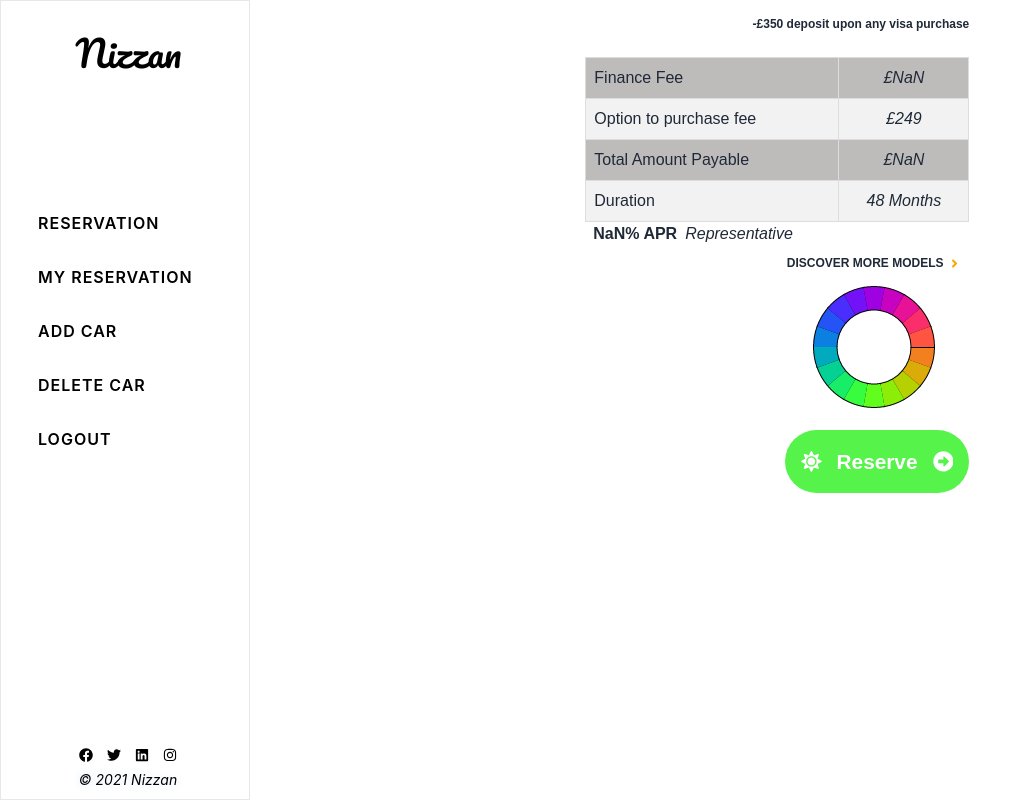
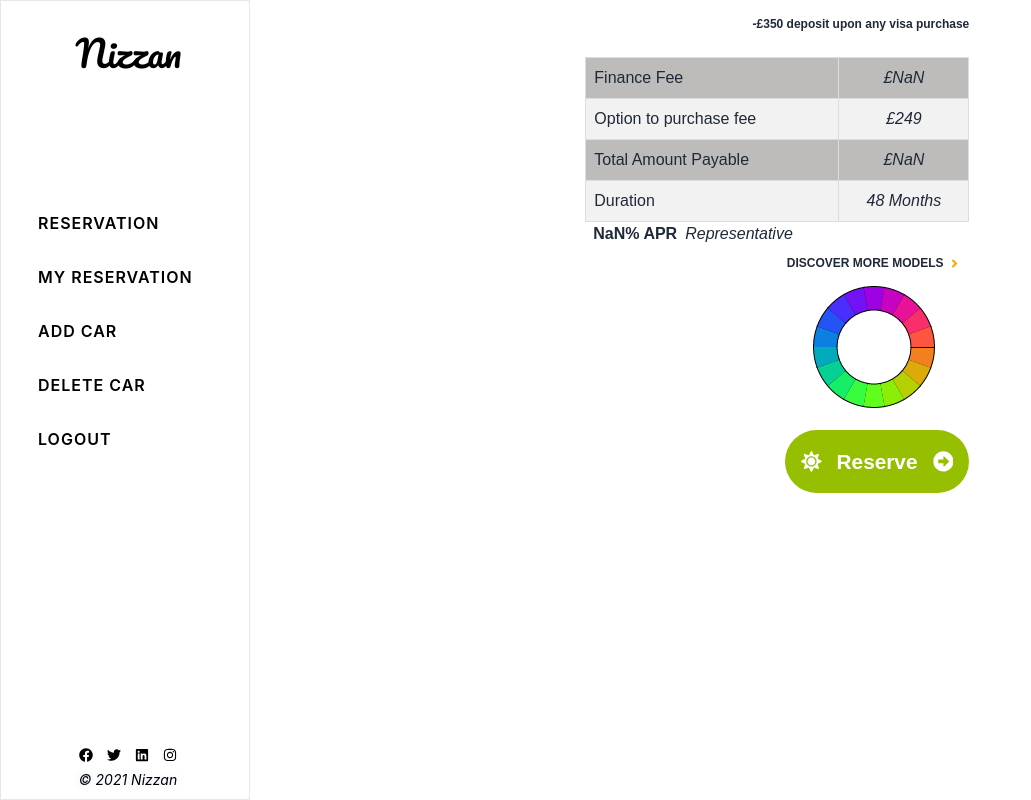
Before and after one commit to deniodev/Car-Hub, a React (Vite) app: page /cars/1 in a window 1280 px wide. Shown: the whole page, without its empty margins (0-1031 px from the left). Built offline with nearby package versions, Linux system fonts and the light colour scheme; no server answers.

Commit message:
Change the reserve button background color

```diff
--- a/src/Style/CarDetails.css
+++ b/src/Style/CarDetails.css
@@ -45,7 +45,7 @@ tbody tr:nth-child(odd) {
 }
 
 .car-details-button button {
-  background-color: #11ee01b5;
+  background-color: rgb(150, 191, 1);
   color: #fff;
   padding: 1rem;
   border: none;
```
